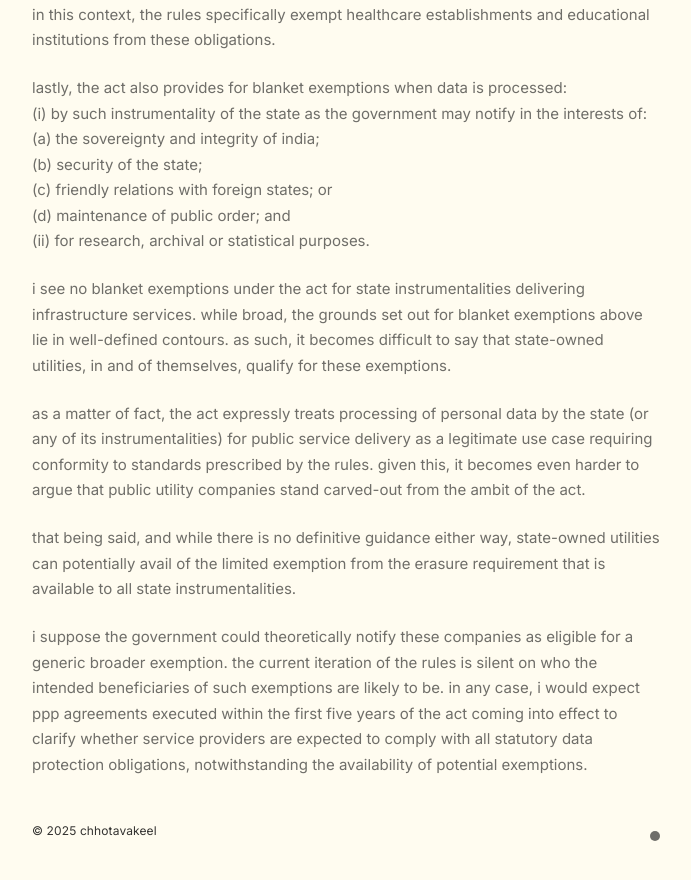
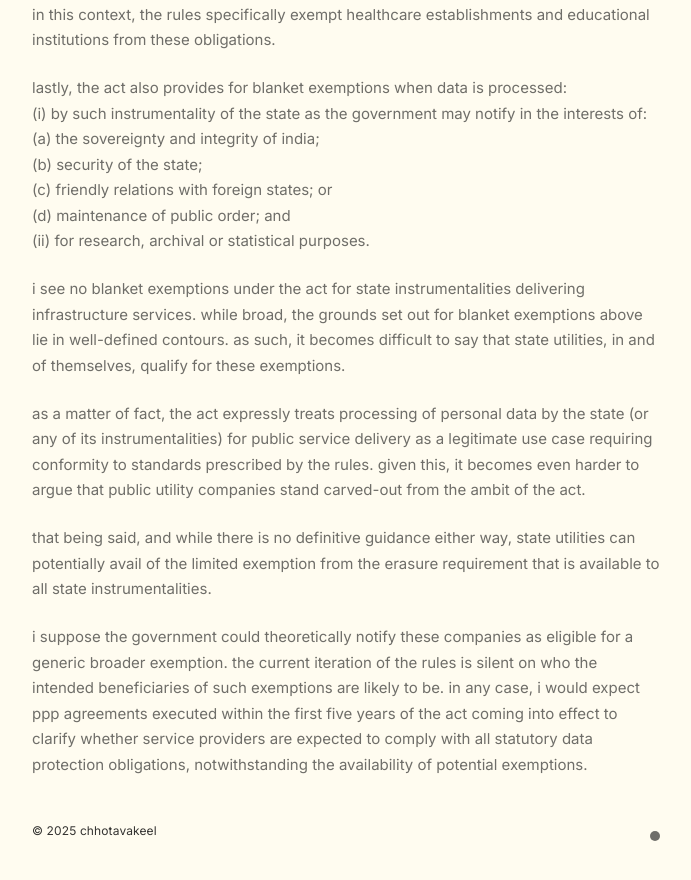
Before and after one commit to chhotavakeel/updatedsite, a Jekyll site: the page built from _posts/2025-05-23-psus-and-the-data-protection-act.md, in a window 1280 px wide and 900 px high, scrolled down 1633 px. Shown: the top 880 px of the window, without its empty margins (293-984 px from the left). Built offline with Jekyll 4.4.1, drawn with Linux system fonts in a browser that asks for light colours; some of the changed text lies outside the part shown.

Commit message:
Update 2025-05-23-psus-and-the-data-protection-act.md

```diff
--- a/_posts/2025-05-23-psus-and-the-data-protection-act.md
+++ b/_posts/2025-05-23-psus-and-the-data-protection-act.md
@@ -1,5 +1,5 @@
 ---
-title: "are state-owned utilities required to comply with the (indian) data protection act?"
+title: "are state utilities required to comply with the (indian) data protection act?"
 date: 2025-05-23
 tags: [ppps, data-protection]
 ---
@@ -49,10 +49,10 @@ in this context, the rules specifically exempt healthcare establishments and edu
 (d) maintenance of public order; and <br>
 (ii) for research, archival or statistical purposes. </p>
 
-<p> i see no blanket exemptions under the act for state instrumentalities delivering infrastructure services. while broad, the grounds set out for blanket exemptions above lie in well-defined contours. as such, it becomes difficult to say that state-owned utilities, in and of themselves, qualify for these exemptions. </p>
+<p> i see no blanket exemptions under the act for state instrumentalities delivering infrastructure services. while broad, the grounds set out for blanket exemptions above lie in well-defined contours. as such, it becomes difficult to say that state utilities, in and of themselves, qualify for these exemptions. </p>
 
 <p> as a matter of fact, the act expressly treats processing of personal data by the state (or any of its instrumentalities) for public service delivery as a legitimate use case requiring conformity to standards prescribed by the rules. given this, it becomes even harder to argue that public utility companies stand carved-out from the ambit of the act. </p>
 
-<p> that being said, and while there is no definitive guidance either way, state-owned utilities can potentially avail of the limited exemption from the erasure requirement that is available to all state instrumentalities. </p>
+<p> that being said, and while there is no definitive guidance either way, state utilities can potentially avail of the limited exemption from the erasure requirement that is available to all state instrumentalities. </p>
 
 <p> i suppose the government could theoretically notify these companies as eligible for a generic broader exemption. the current iteration of the rules is silent on who the intended beneficiaries of such exemptions are likely to be. in any case, i would expect ppp agreements executed within the first five years of the act coming into effect to clarify whether service providers are expected to comply with all statutory data protection obligations, notwithstanding the availability of potential exemptions. </p>
```
